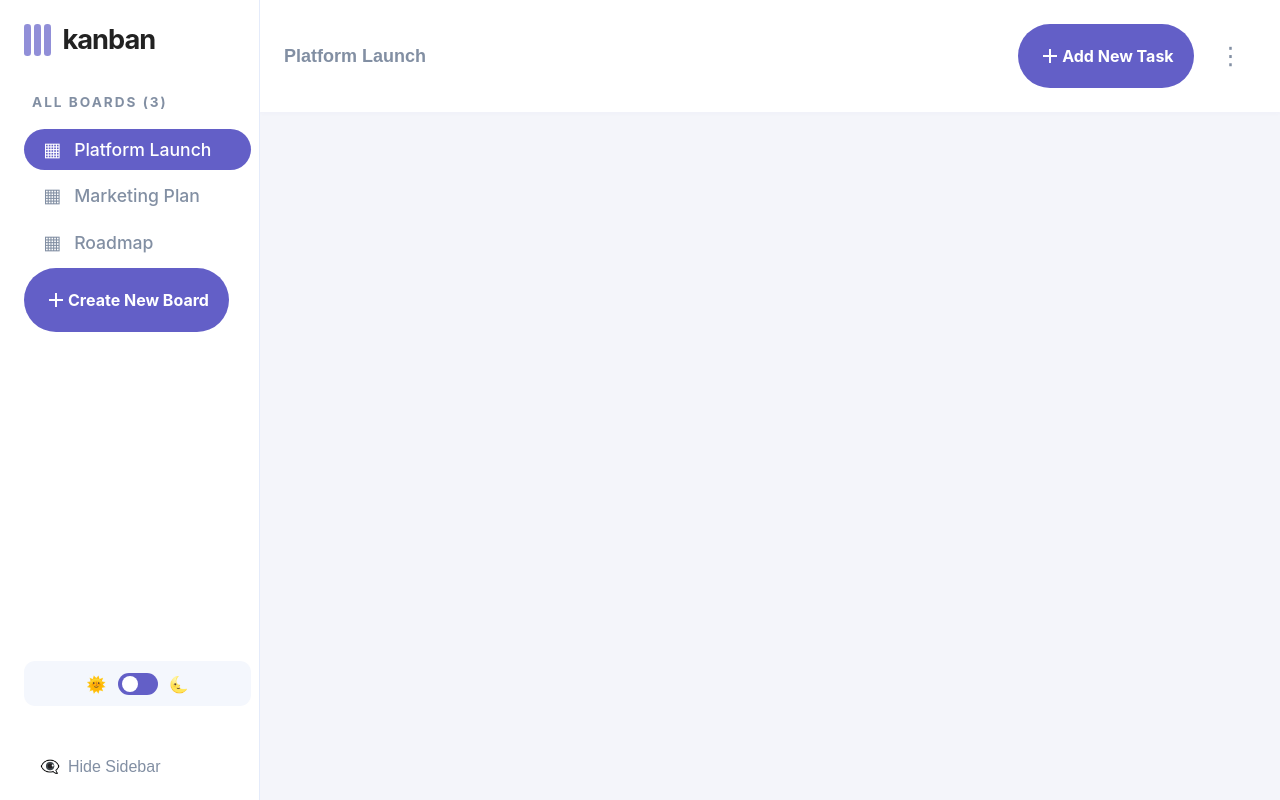
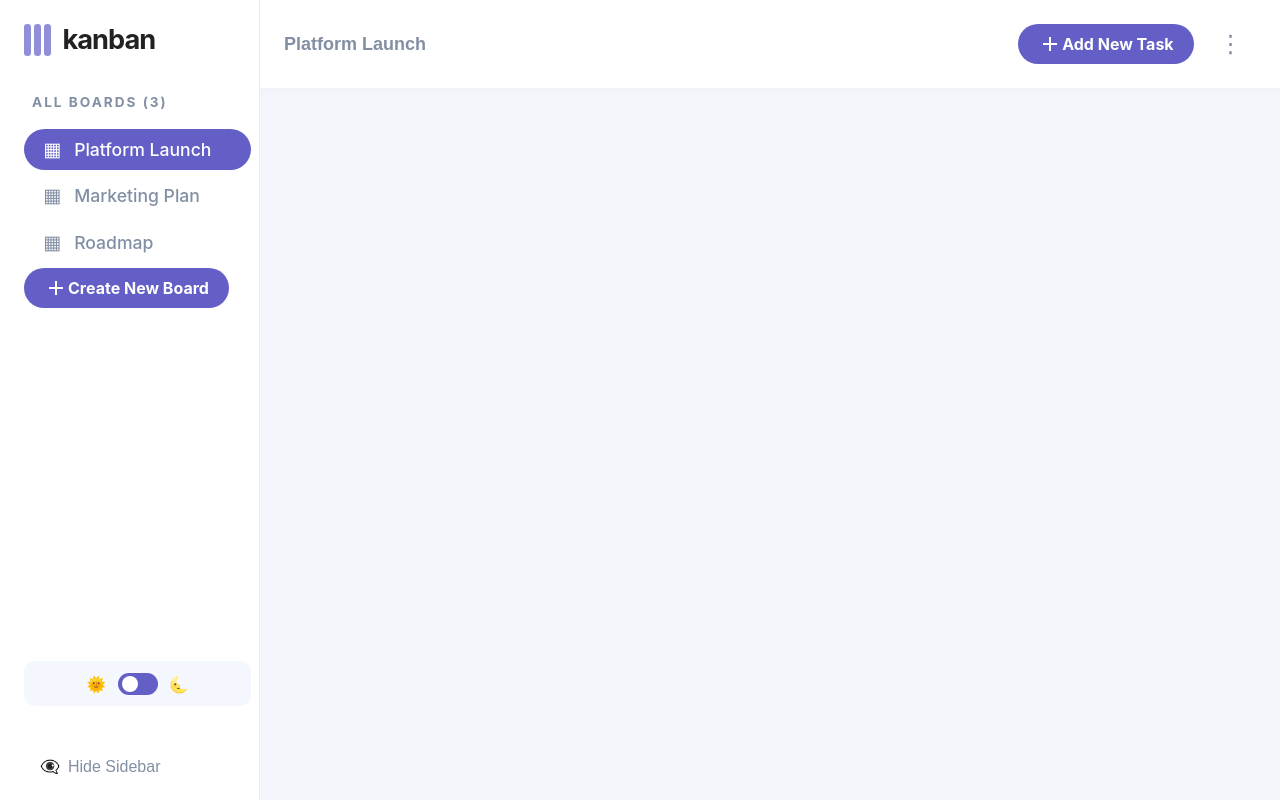
Before and after one commit to apettiigrew/Kanban-task-management-web-app, a Next.js app: page / in a window 1280 px wide. Built offline with nearby package versions, Linux system fonts and the light colour scheme.

Commit message:
feat: wip

```diff
--- a/src/components/AppButton.module.scss
+++ b/src/components/AppButton.module.scss
@@ -3,12 +3,15 @@
 .button {
   display: flex;
   align-items: center;
+  justify-content: center;
+  height: u.rem(40);
+  line-height: u.rem(40);
   border: none;
   outline: none;
   border-radius: u.rem(50);
   font-weight: 700;
   font-size: u.rem(16);
-  padding: u.rem(20);
+  padding: 0 u.rem(20);
   cursor: pointer;
   background: u.color(primary);
   color: u.color(white);
@@ -16,10 +19,12 @@
   font-family: inherit;
 
   @include u.mqw-from(tablet) {
-		border-radius: u.rem(31);
+    border-radius: u.rem(31);
     font-size: u.rem(15);
-    padding: u.rem(23) u.rem(83);
-	}
+    height: u.rem(40);
+    line-height: u.rem(40);
+    padding: 0 u.rem(83);
+  }
 
   &:hover {
     // Default hover for primary
```
